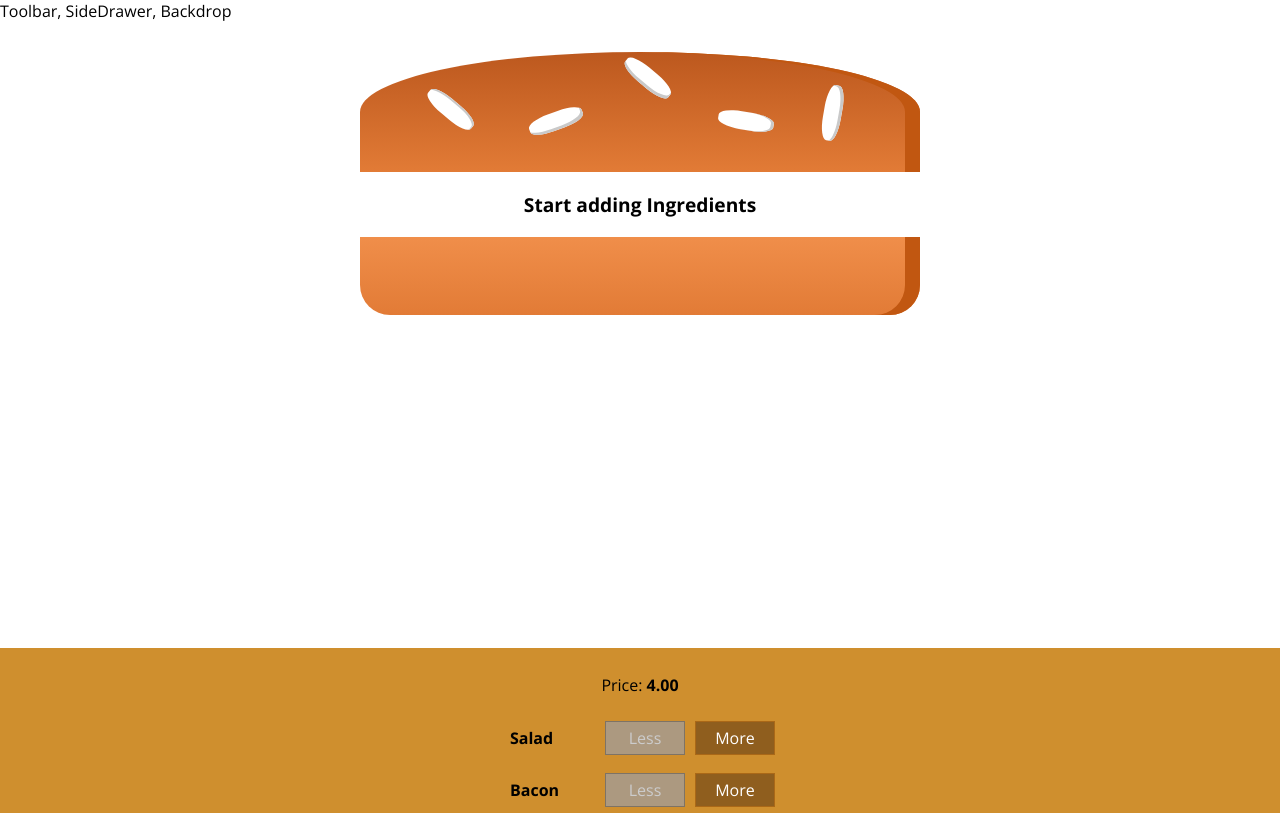
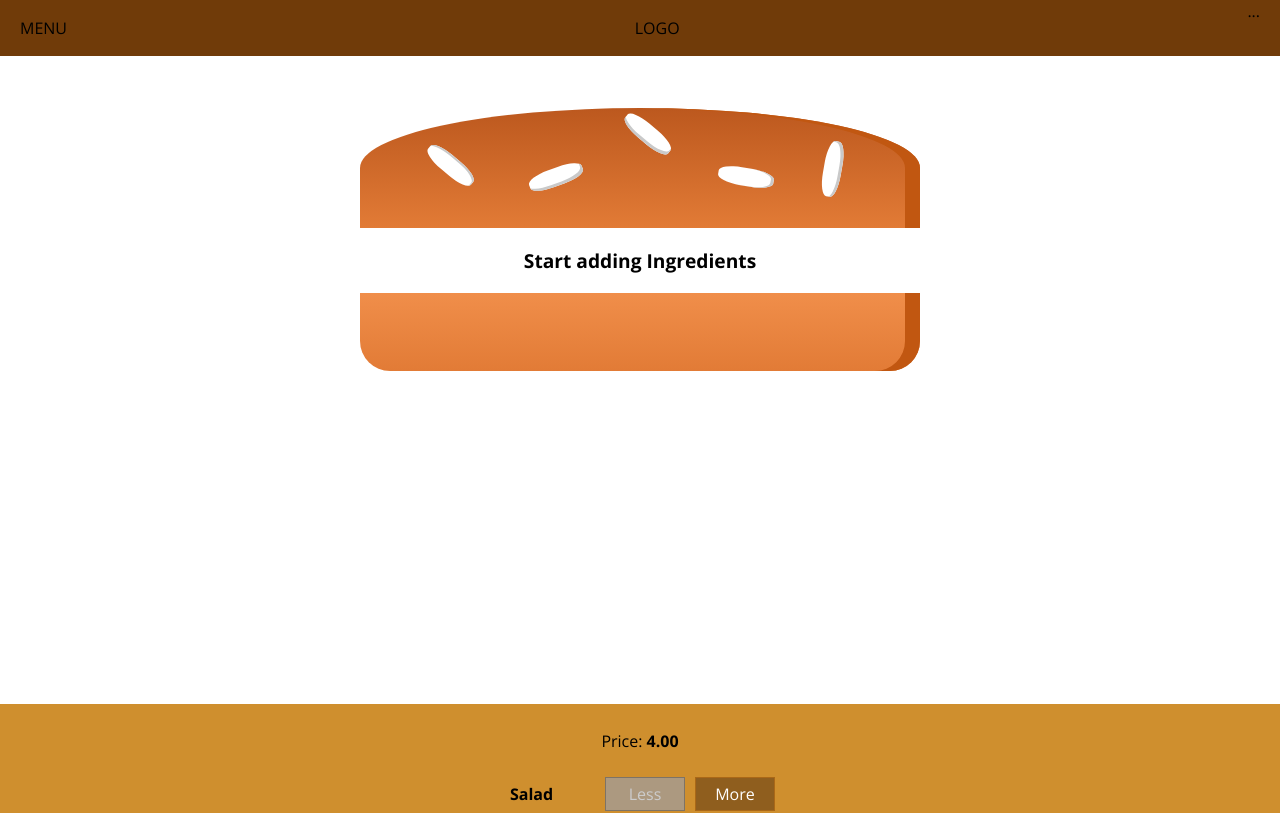
Before and after one commit to AryanshMahato/burger-builder, a React (Create React App) app: page / in a window 1280 px wide. Shown: the top 813 px of the page. Built offline with nearby package versions, Linux system fonts and the light colour scheme.

Commit message:
Added: Toolbar(Only reference, No actual Button)

```diff
--- a/src/Components/Layout/Layout.jsx
+++ b/src/Components/Layout/Layout.jsx
@@ -1,11 +1,14 @@
 import React from 'react'
+import classes from './Layout.module.css'
+
 import Aux from '../../HOC/Auxillary'
-import style from './Layout.module.css'
+import Toolbar from '../Navigation/Toolbar/Toolbar'
 
-const layout = (props) => (
+const layout = props => (
   <Aux>
-    <div>Toolbar, SideDrawer, Backdrop</div>
-    <main className={style.Content}>{props.children}</main>
+    <Toolbar />
+    <div>SideDrawer, Backdrop</div>
+    <main className={classes.Content}>{props.children}</main>
   </Aux>
 )
 
--- a/src/Components/Layout/Layout.module.css
+++ b/src/Components/Layout/Layout.module.css
@@ -1,3 +1,3 @@
-.Content{
-  margin-top: 16px
+.Content {
+  margin-top: 72px;
 }
--- /dev/null
+++ b/src/Components/Navigation/Toolbar/Toolbar.jsx
@@ -0,0 +1,12 @@
+import React from 'react'
+import classes from './Toolbar.module.css'
+
+const toolbar = props => (
+  <header className={classes.Toolbar}>
+    <div>MENU</div>
+    <div>LOGO</div>
+    <nav>...</nav>
+  </header>
+)
+
+export default toolbar
--- /dev/null
+++ b/src/Components/Navigation/Toolbar/Toolbar.module.css
@@ -0,0 +1,18 @@
+.Toolbar {
+  height: 56px;
+  width: 100%;
+  position: fixed;
+  top: 0;
+  left: 0;
+  background-color: #703b09;
+  display: flex;
+  justify-content: space-between;
+  align-items: center;
+  padding: 0 20px;
+  box-sizing: border-box;
+  z-index: 90;
+}
+
+.Toolbar nav {
+  height: 100%;
+}
```
